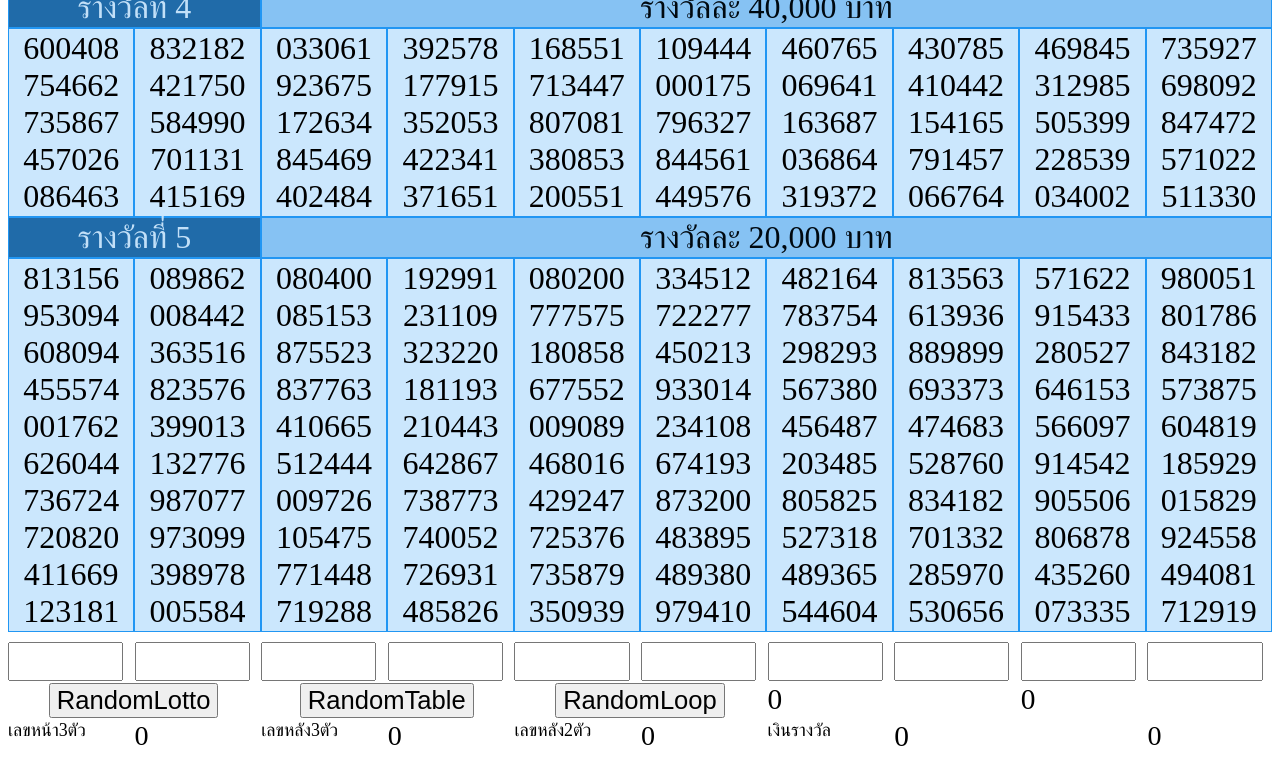
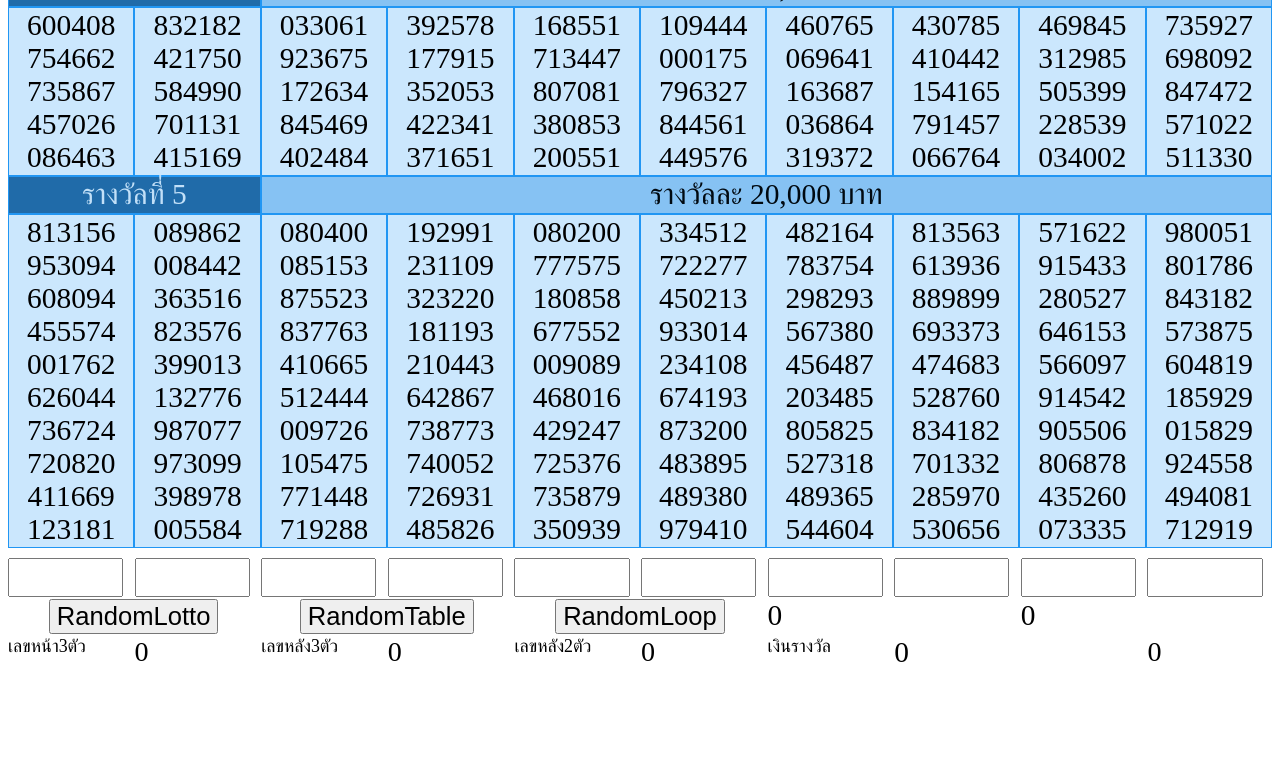
Before and after one commit to Toon28/lotto, a plain HTML site: page index.html in a window 1280 px wide. Shown: the part 331-1092 px from the top of the page. After the commit the page ends 1008 px from the top, so only its background shows below. Drawn offline with Linux system fonts and the light colour scheme.

Commit message:
Add files via upload

```diff
--- a/index.html
+++ b/index.html
@@ -34,7 +34,7 @@
             background-color: #cbe7fd;
             text-align: center;
             padding: 1px 0px;
-            font-size:2.5vw;
+            font-size:2.3vw;
         }
         #item01{grid-column:1/span 4;}#item02{grid-column:5/span 2;}#item03{grid-column:7/span 2;}#item04{grid-column:9/span 2;}
         #item05{grid-column:1/span 4;}#item06{grid-column:5/span 2;}#item07{grid-column:7/span 2;}#item08{grid-column:9/span 2;}
@@ -170,7 +170,6 @@
 				document.getElementById("gr17").innerHTML="0";
 				document.getElementById("gr18").innerHTML="0";
 				document.getElementById("gr19").innerHTML="0";
-				console.log("setzero")
 			}
 
         }
```
